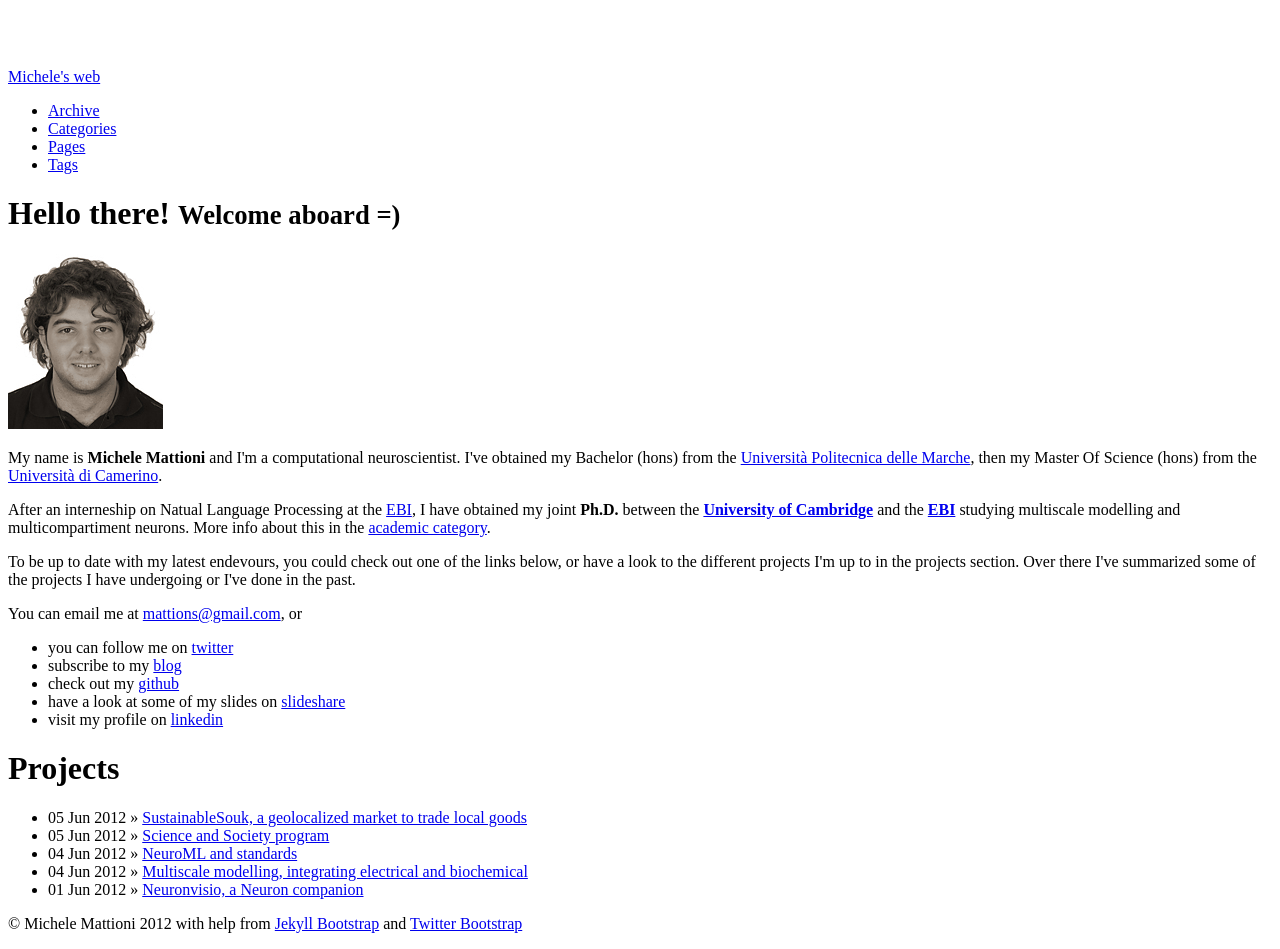
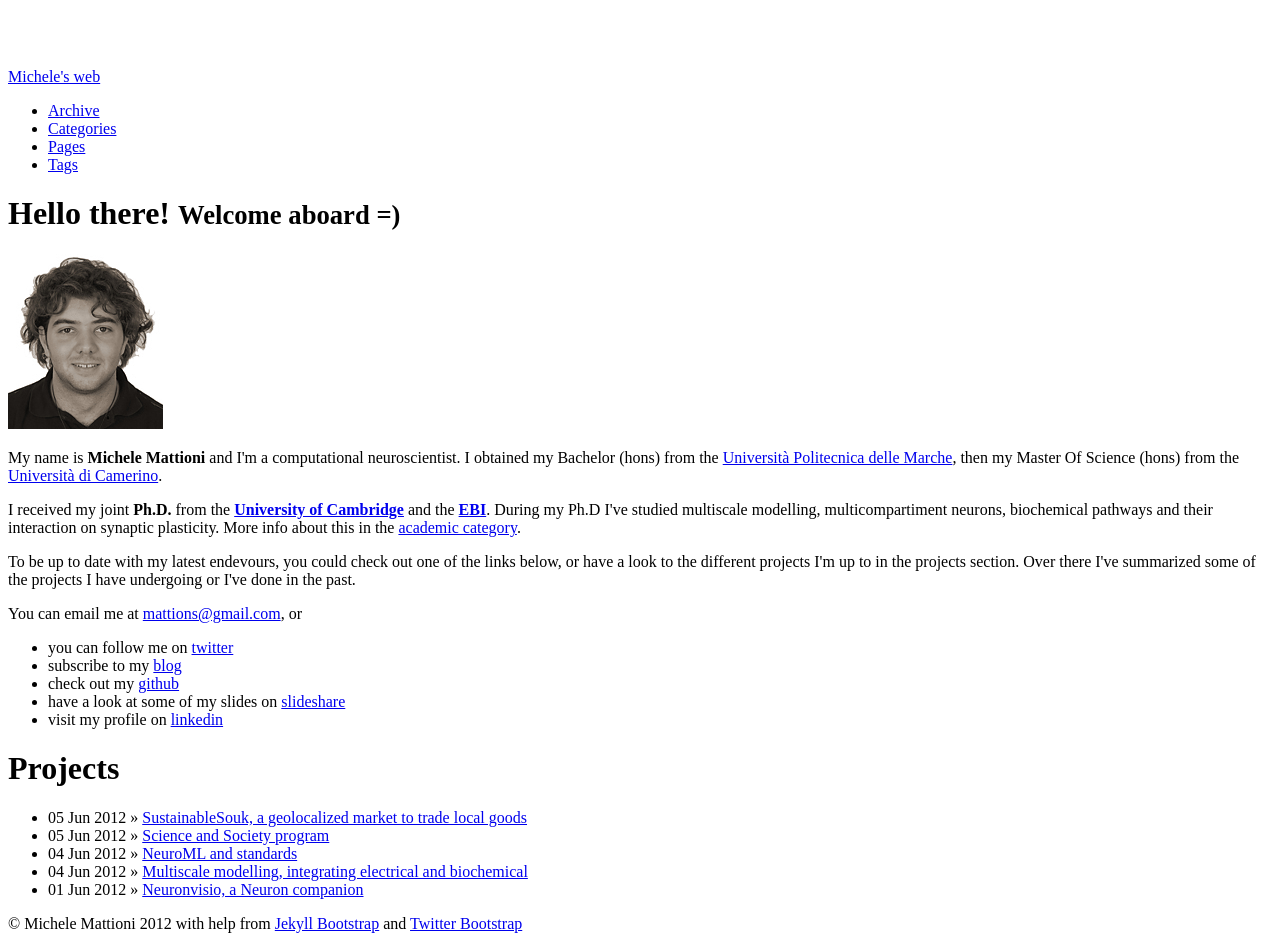
Before and after one commit to mattions/mattions.github.com, a Jekyll site: the page built from index.md, in a window 1280 px wide. Built offline with Jekyll 4.4.1, drawn with Linux system fonts in a browser that asks for light colours; nearby versions of some CDN libraries.

Commit message:
Rewritten the index a bit, added the paper to the Neuronvisio post.

```diff
--- a/index.md
+++ b/index.md
@@ -10,16 +10,16 @@ tagline: Welcome aboard =)
 
     <div class="span5">
         <p>My name is <strong>Michele Mattioni</strong> and I'm a computational neuroscientist.
-        I've obtained my Bachelor (hons) from the <a href="http://www.univpm.it/">Università
+        I obtained my Bachelor (hons) from the <a href="http://www.univpm.it/">Università
         Politecnica delle Marche</a>, then my Master Of Science (hons) from the
         <a href="http://www.unicam.it/">Università di Camerino</a>.</p>
 
-        <p> After an interneship on Natual Language Processing at the
-        <a href="http://www.ebi.ac.uk">EBI</a>, I have obtained my joint <strong>Ph.D.</strong>
-        between the <strong><a href="http://www.cam.ac.uk/">University of Cambridge</a></strong>
-        and the <strong><a href="http://www.ebi.ac.uk">EBI</a></strong> studying
-        multiscale modelling and multicompartiment neurons. More info about this in
-        the <a href="categories.html#academic-ref">academic category</a>.</p>
+        <p> I received my joint <strong>Ph.D.</strong> from the
+        <strong><a href="http://www.cam.ac.uk/">University of Cambridge</a></strong>
+        and the <strong><a href="http://www.ebi.ac.uk">EBI</a></strong>. During
+        my Ph.D I've studied multiscale modelling, multicompartiment neurons,
+        biochemical pathways and their interaction on synaptic plasticity. More
+        info about this in the <a href="categories.html#academic-ref">academic category</a>.</p>
 
         <p>To be up to date with my latest endevours, you could check out one of the
         links below, or have a look to the different projects I'm up to in the projects
```
Also changed, not shown: _posts/2012-06-01-neuronvisio.md (+1 -0 lines).
